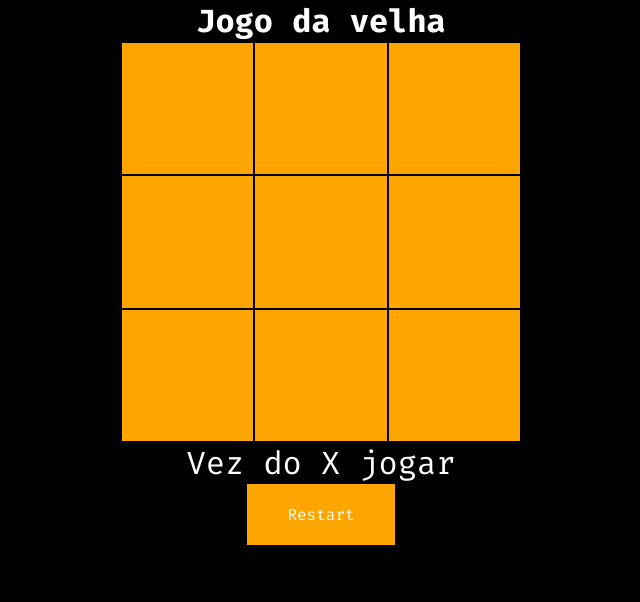
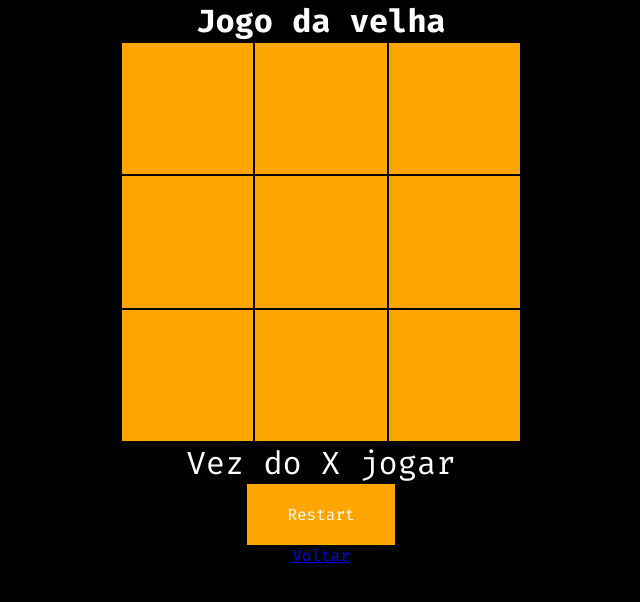
Before and after one commit to VictorioPinto/JogodavelhaJS, a plain HTML site: page index.html in a window 1280 px wide. Shown: the whole page, without its empty margins (319-959 px from the left). Drawn offline with Linux system fonts and the light colour scheme.

Commit message:
Update index.html

```diff
--- a/index.html
+++ b/index.html
@@ -47,6 +47,11 @@ font-family: 'Fira Code', monospace;
     </div>
     <div id="vitoria"></div>
     <div id="restart">Restart</div>
+
+    <!-- portifolio parte -->
+    <div id="voltar"><a href="/pricipal/index.html">Voltar</a></div>
+    <!-- portifolio parte -->
+
     <div id="footer"></div>
     <script src="script.js"></script>
   </body>
```
